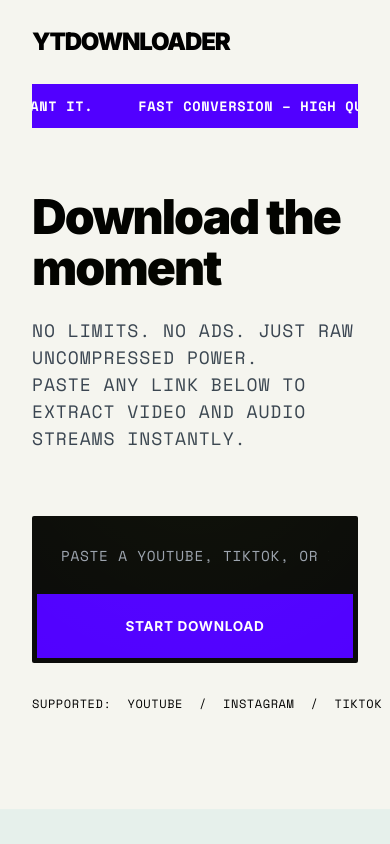
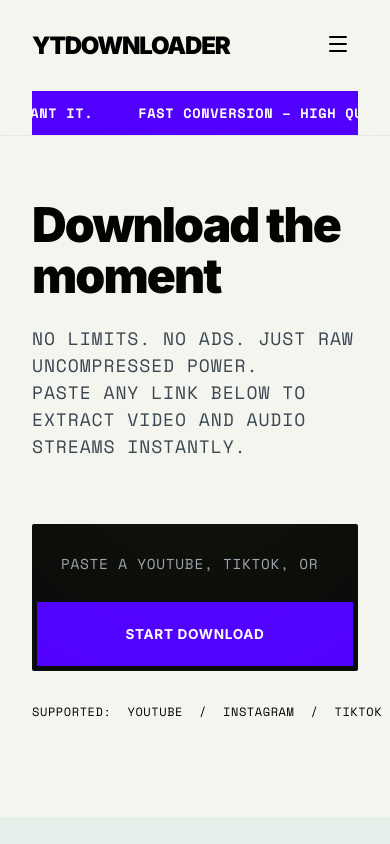
Before and after one commit to firOLA3/ytdownloader, a React (Vite) app in the folder frontend/: page / in a window 390 px wide. Shown: the top 844 px of the page. Built offline with nearby package versions, Linux system fonts and the light colour scheme.

Commit message:
feat: responsive mobile header with glassmorphism and animated dropdown

```diff
--- a/frontend/src/components/Header.css
+++ b/frontend/src/components/Header.css
@@ -1,5 +1,12 @@
 .header {
   width: 100%;
+  position: sticky;
+  top: 0;
+  z-index: 1000;
+  background-color: var(--bg-header);
+  backdrop-filter: blur(12px);
+  -webkit-backdrop-filter: blur(12px);
+  border-bottom: 1px solid var(--border-subtle);
 }
 
 .header-nav {
@@ -22,9 +29,54 @@
   font-size: 0.8rem;
 }
 
+.hamburger-btn {
+  display: none;
+  background: none;
+  border: none;
+  color: var(--text-white);
+  cursor: pointer;
+  padding: 0.5rem;
+}
+
 @media (max-width: 768px) {
+  .hamburger-btn {
+    display: block;
+    z-index: 100;
+  }
+
   .nav-links {
-    display: none;
+    display: flex;
+    flex-direction: column;
+    position: absolute;
+    top: 80px;
+    left: 0;
+    right: 0;
+    background-color: var(--bg-header);
+    backdrop-filter: blur(12px);
+    -webkit-backdrop-filter: blur(12px);
+    padding: 2rem;
+    border-bottom: 2px solid var(--border-color);
+    box-shadow: 0 10px 30px rgba(0,0,0,0.5);
+    z-index: 99;
+    gap: 1.5rem;
+    align-items: center;
+    opacity: 0;
+    transform: translateY(-20px);
+    pointer-events: none;
+    transition: all 0.3s cubic-bezier(0.16, 1, 0.3, 1);
+  }
+
+  .nav-links a {
+    font-size: 1rem;
+    padding: 0.5rem;
+    width: 100%;
+    text-align: center;
+  }
+
+  .nav-links.nav-open {
+    opacity: 1;
+    transform: translateY(0);
+    pointer-events: auto;
   }
 }
 
--- a/frontend/src/components/Header.jsx
+++ b/frontend/src/components/Header.jsx
@@ -1,19 +1,27 @@
-import React from 'react';
+import React, { useState } from 'react';
 import { Link } from 'react-router-dom';
 import { useTheme } from '../context/ThemeProvider';
+import { Menu, X } from 'lucide-react';
 import './Header.css';
 
 const Header = () => {
   const { theme, toggleTheme } = useTheme();
+  const [isMenuOpen, setIsMenuOpen] = useState(false);
+
   return (
     <header className="header">
       <div className="header-nav container">
         <Link to="/" className="logo" style={{ textDecoration: 'none' }}>YTDOWNLOADER</Link>
-        <nav className="nav-links mono">
-          <Link to="/history" className="text-neon">HISTORY</Link>
-          <a href="/#how-it-works">HOW IT WORKS</a>
-          <a href="/#support">SUPPORT</a>
-          <a href="/#faq">FAQ</a>
+
+        <button className="hamburger-btn" onClick={() => setIsMenuOpen(!isMenuOpen)}>
+          {isMenuOpen ? <X size={24} /> : <Menu size={24} />}
+        </button>
+
+        <nav className={`nav-links mono ${isMenuOpen ? 'nav-open' : ''}`}>
+          <Link to="/history" className="text-neon" onClick={() => setIsMenuOpen(false)}>HISTORY</Link>
+          <a href="/#how-it-works" onClick={() => setIsMenuOpen(false)}>HOW IT WORKS</a>
+          <a href="/#support" onClick={() => setIsMenuOpen(false)}>SUPPORT</a>
+          <a href="/#faq" onClick={() => setIsMenuOpen(false)}>FAQ</a>
           <div className="theme-toggle" onClick={toggleTheme}>
             <div className={`theme-toggle-thumb ${theme === 'light' ? 'light' : ''}`}></div>
           </div>
--- a/frontend/src/index.css
+++ b/frontend/src/index.css
@@ -4,6 +4,7 @@
   --bg-dark: #0a0a0a;
   --bg-dark-green: #11291b;
   --bg-light: #f5f5ef;
+  --bg-header: rgba(10, 10, 10, 0.8);
 
   --accent-neon: #aeff00;
 
@@ -25,6 +26,7 @@
   --bg-dark: #f5f5ef;
   --bg-dark-green: #e6f0eb;
   --bg-light: #0a0a0a;
+  --bg-header: rgba(245, 245, 239, 0.8);
 
   --accent-neon: #5100ff;
 
```
